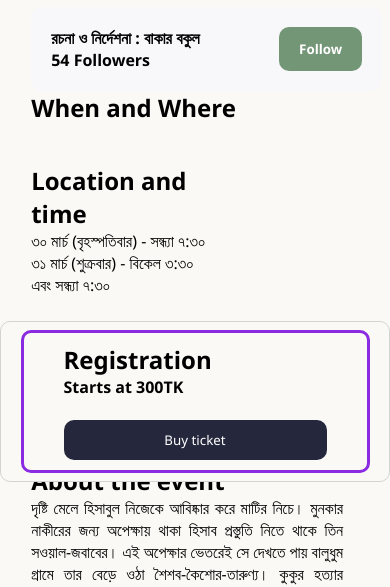
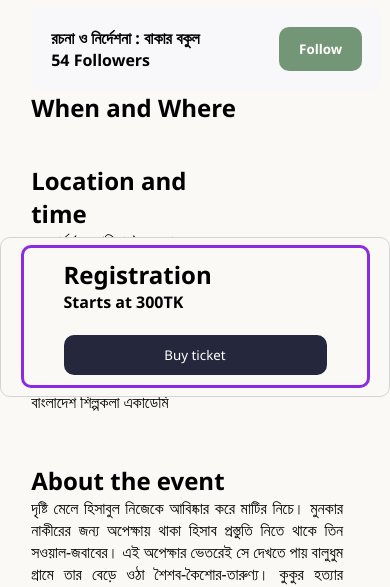
Before and after one commit to eeemons/Eventbright, a plain HTML site: page event.html in a window 390 px wide. Shown: the part 523-1110 px from the top of the page. Drawn offline with nearby package versions, Linux system fonts and the light colour scheme.

```diff
--- a/styles.css
+++ b/styles.css
@@ -623,7 +623,7 @@ input[type="checkbox"]:checked:before {
   .column-two {
     position: fixed;
     float: none;
-    top: 100dvh;
+    top: 90dvh;
     left: 0;
     min-width: 100%;
     height: fit-content;
```
